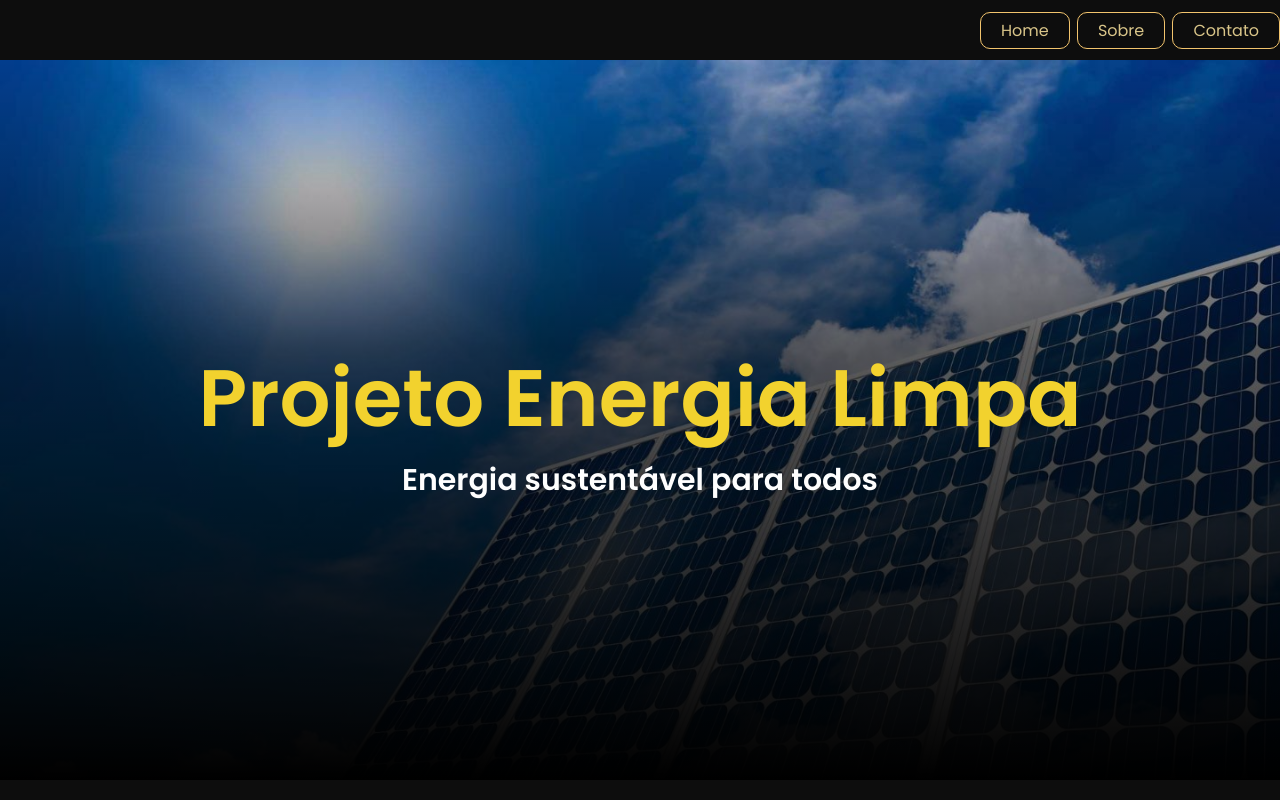
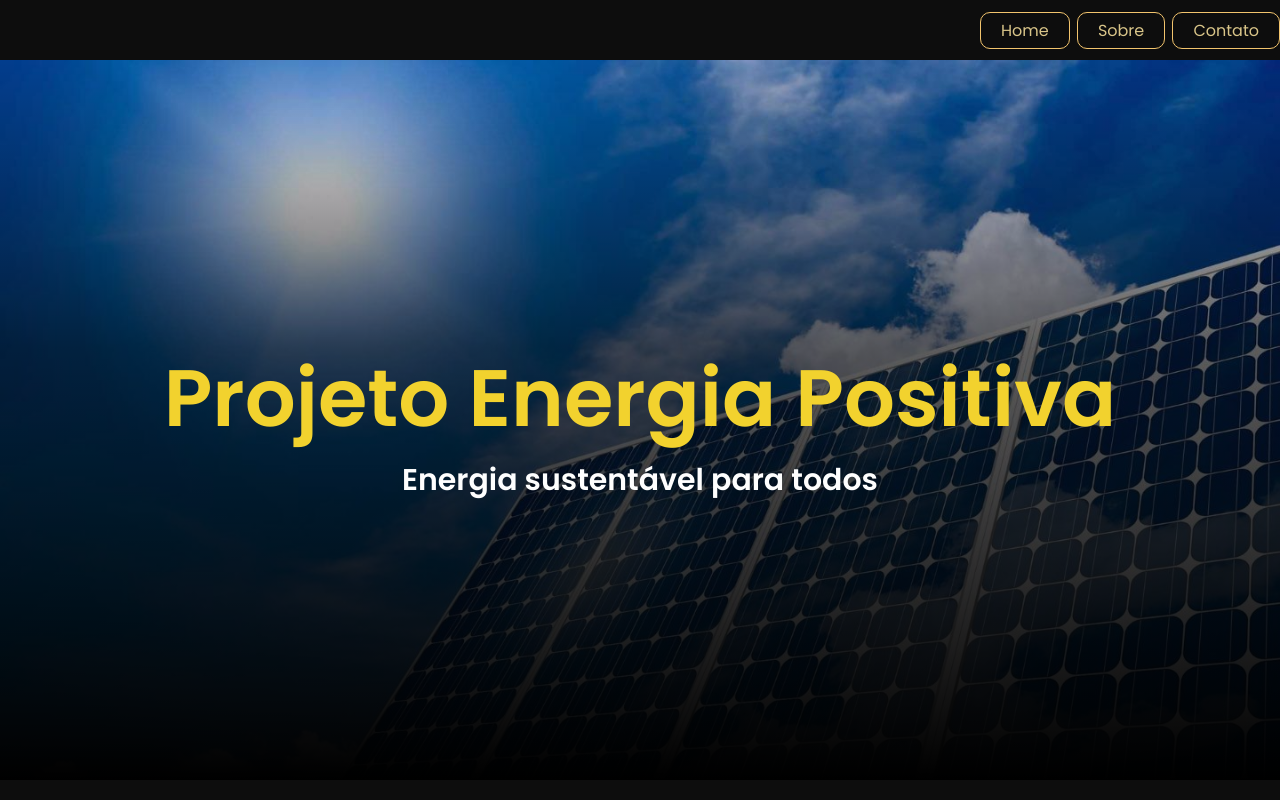
Before and after one commit to giovaneluiz/Projeto-Energia-Positiva, a React (Vite) app in the folder projeto/: page /home in a window 1280 px wide. Shown: the top 800 px of the page. Built offline with nearby package versions, Linux system fonts and the light colour scheme.

Commit message:
refactor: mudança de titulo

```diff
--- a/projeto/index.html
+++ b/projeto/index.html
@@ -4,7 +4,7 @@
     <meta charset="UTF-8" />
     <link rel="icon" type="image/svg+xml" href="/vite.svg" />
     <meta name="viewport" content="width=device-width, initial-scale=1.0" />
-    <title>Vite + React + TS</title>
+    <title>Projeto Energia Positiva</title>
   </head>
   <body>
     <div id="root"></div>
--- a/projeto/src/components/session/Session.tsx
+++ b/projeto/src/components/session/Session.tsx
@@ -2,7 +2,7 @@ import './style.css'
 export const Session = () => {
   return (
     <section className="container-session" id='home'>
-      <h1>Projeto Energia Limpa</h1>
+      <h1>Projeto Energia Positiva</h1>
       <p>Energia sustentável para todos</p>
     </section>
   )
```
